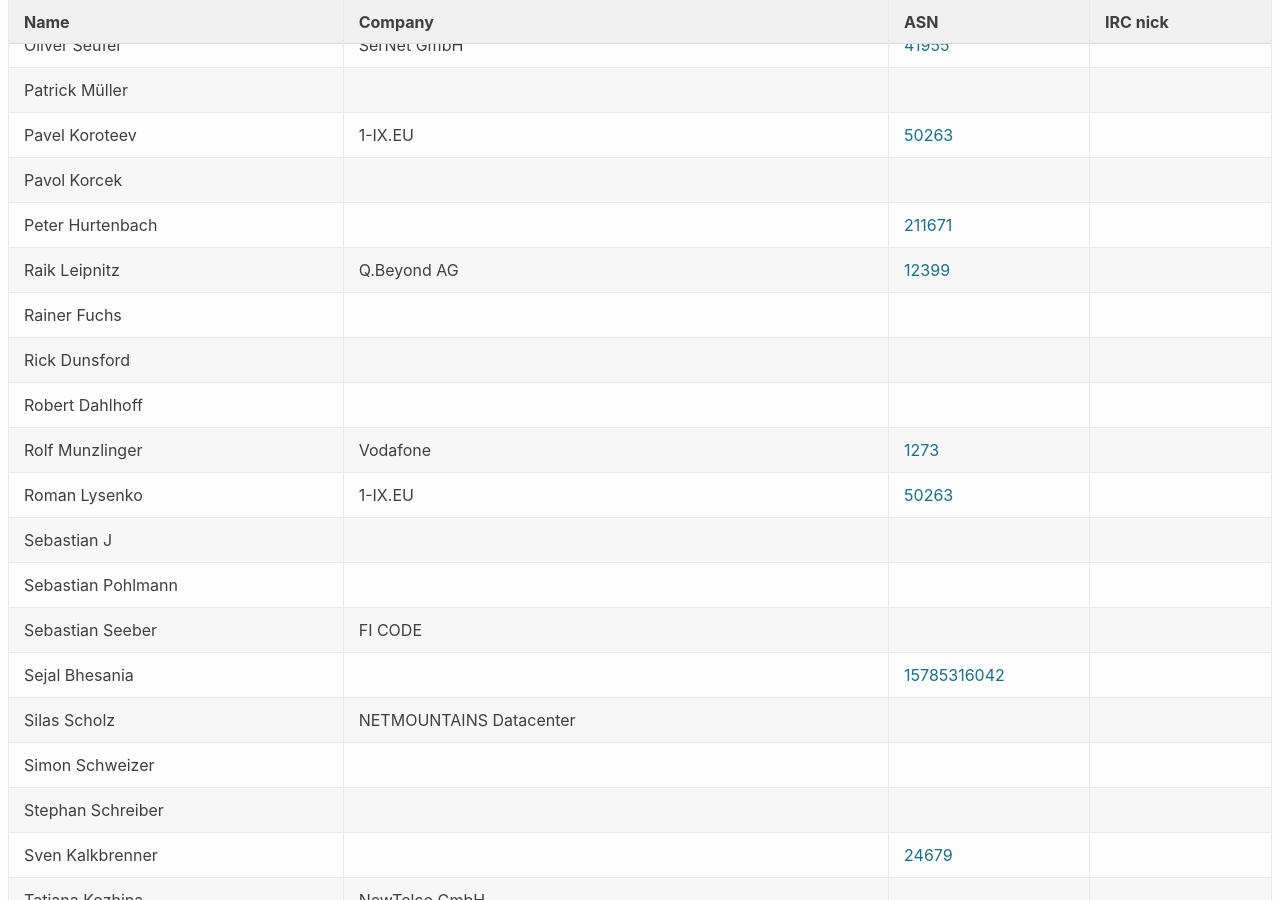
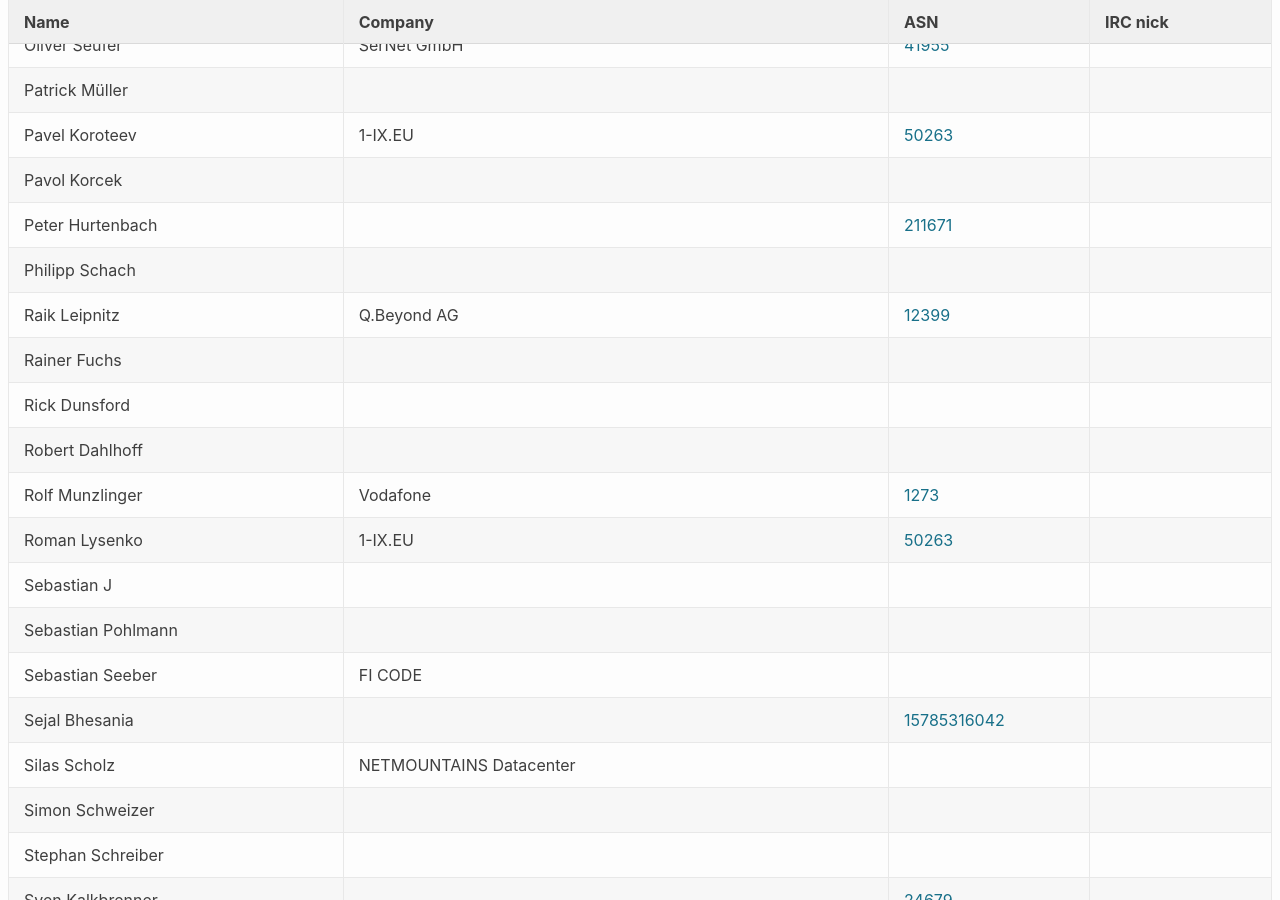
Before and after one commit to denog/pretix-attendeelist, a Jekyll site: the page built from denog15/index.md, in a window 1280 px wide and 900 px high, scrolled down 23469 px. Built offline with Jekyll 4.4.1, drawn with Linux system fonts in a browser that asks for light colours.

Commit message:
Latest data: Thu Nov 16 09:10:24 UTC 2023

```diff
--- a/_data/attendees_denog15_online.json
+++ b/_data/attendees_denog15_online.json
@@ -330,6 +330,12 @@
     "asn": "211671"
   },
   {
+    "name": "Philipp Schach",
+    "company": null,
+    "irc": null,
+    "asn": null
+  },
+  {
     "name": "Raik Leipnitz",
     "company": "Q.Beyond AG",
     "irc": null,
```
